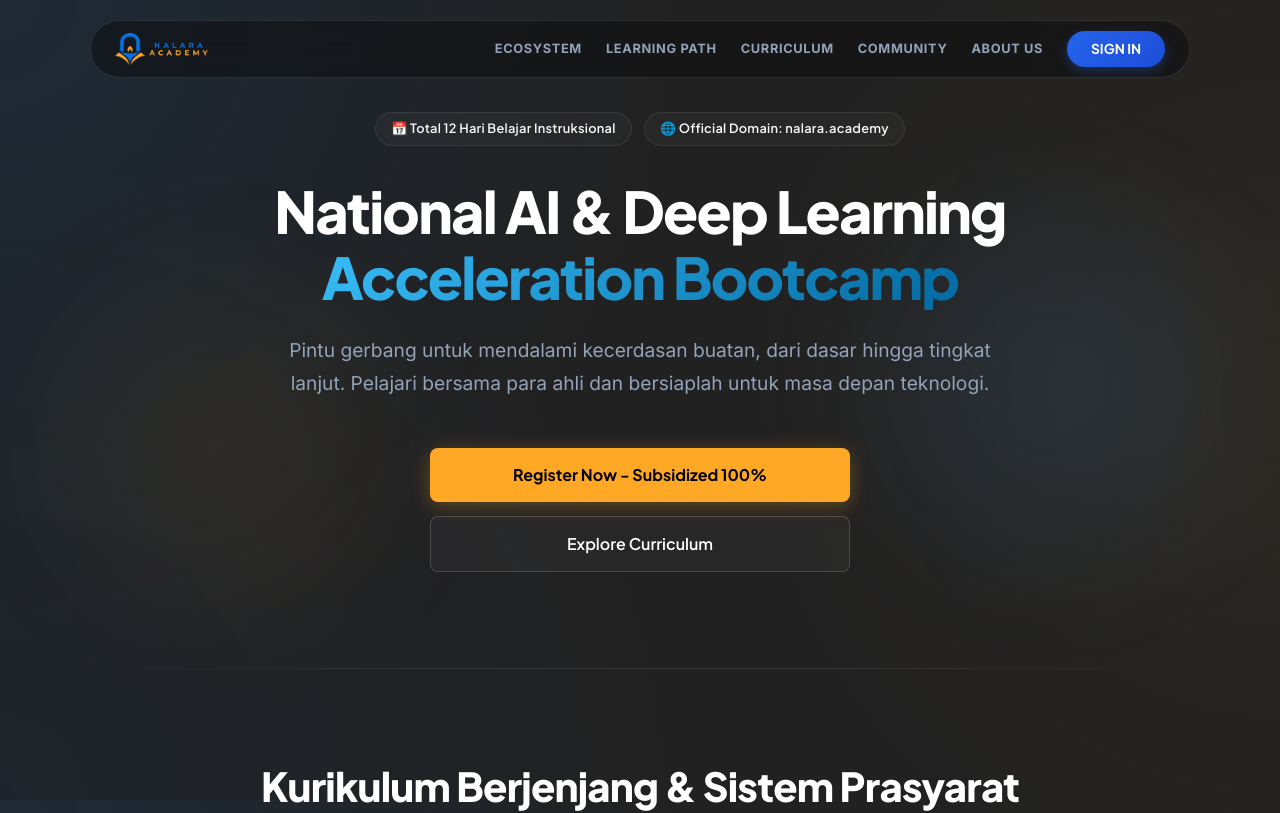
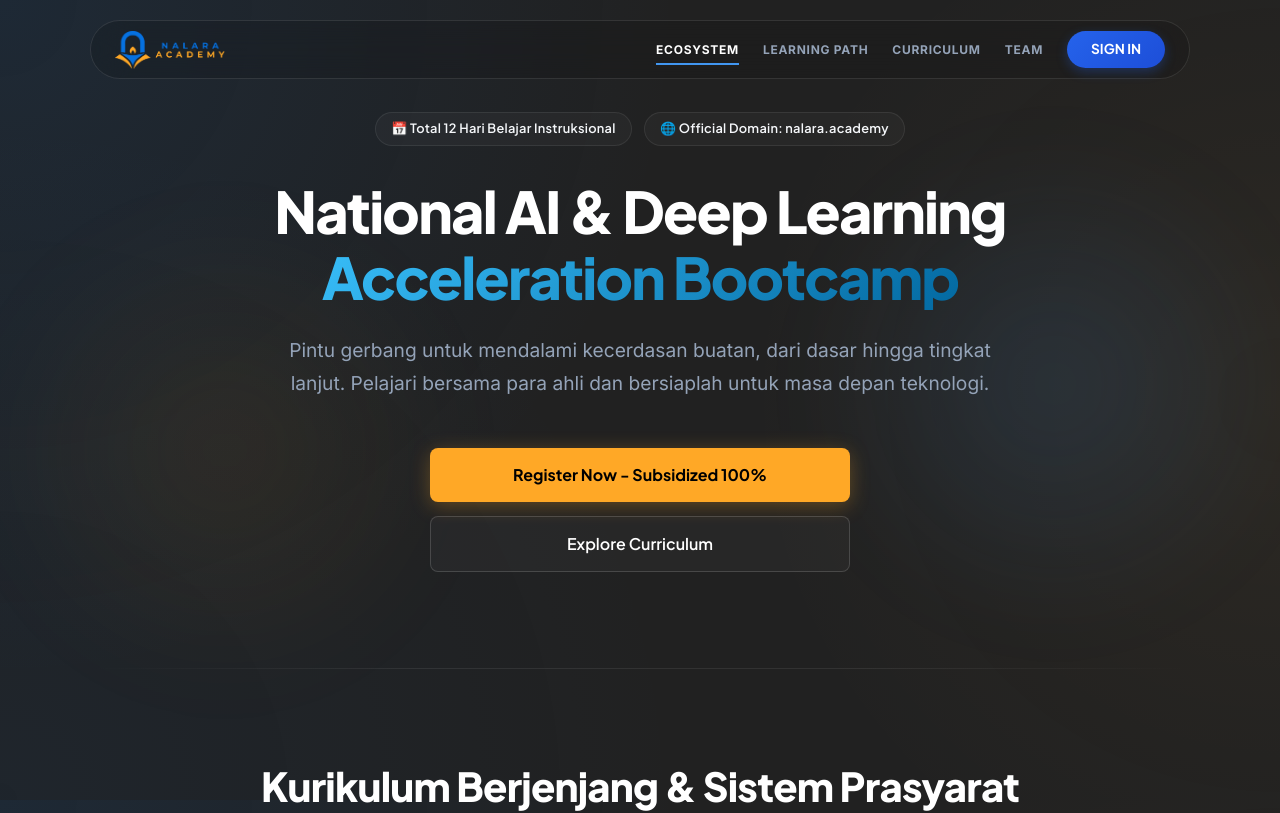
Before and after one commit to frgofficial25/nalara-fe, a Next.js app: page / in a window 1280 px wide. Shown: the top 813 px of the page. Built offline with nearby package versions, Linux system fonts and the light colour scheme.

Commit message:
update navbar

```diff
--- a/src/app/globals.css
+++ b/src/app/globals.css
@@ -338,39 +338,125 @@ p {
   gap: 1.5rem;
 }
 
+.nav-link {
+  font-size: 12px;
+  font-weight: 750;
+  color: #94a3b8;
+  text-decoration: none;
+  letter-spacing: 0.06em;
+  transition: color 0.2s ease;
+  position: relative;
+  padding: 2px 0;
+}
+
+.nav-link::after {
+  content: '';
+  position: absolute;
+  bottom: -4px;
+  left: 0;
+  width: 100%;
+  height: 2px;
+  background: var(--azure);
+  transform: scaleX(0);
+  transform-origin: left center;
+  transition: transform 0.2s cubic-bezier(0.4, 0, 0.2, 1);
+}
+
+.nav-link:hover {
+  color: var(--white);
+}
+
+.nav-link:hover::after,
+.nav-link.active::after {
+  transform: scaleX(1);
+}
+
+.nav-link.active {
+  color: var(--white);
+}
+
 .hamburger-btn {
   display: none;
-  background: none;
+  flex-direction: column;
+  justify-content: space-between;
+  width: 22px;
+  height: 16px;
+  background: transparent;
   border: none;
-  color: var(--white);
-  font-size: 1.5rem;
   cursor: pointer;
+  padding: 0;
+  z-index: 101;
+}
+
+.hamburger-btn span {
+  display: block;
+  width: 100%;
+  height: 2px;
+  background-color: var(--white);
+  border-radius: 2px;
+  transition: all 0.3s cubic-bezier(0.4, 0, 0.2, 1);
+}
+
+.hamburger-btn.open span:nth-child(1) {
+  transform: translateY(7px) rotate(45deg);
+}
+
+.hamburger-btn.open span:nth-child(2) {
+  opacity: 0;
+  transform: scaleX(0);
+}
+
+.hamburger-btn.open span:nth-child(3) {
+  transform: translateY(-7px) rotate(-45deg);
 }
 
 .mobile-menu {
   display: none;
   flex-direction: column;
-  background: rgba(33, 33, 33, 0.95);
-  backdrop-filter: blur(16px);
+  background: rgba(18, 18, 20, 0.95);
+  backdrop-filter: blur(20px);
+  -webkit-backdrop-filter: blur(20px);
   position: absolute;
   top: 100%;
   left: 0;
   width: 100%;
   padding: 1.5rem;
   border-bottom: 1px solid var(--border-color);
-  gap: 1rem;
+  gap: 0.75rem;
+  border-radius: 0 0 20px 20px;
 }
 
 .mobile-menu a {
   color: var(--grey-blue);
   text-decoration: none;
-  font-weight: 500;
-  padding: 0.5rem 0;
-  transition: color 0.2s ease;
+  font-weight: 600;
+  padding: 8px 12px;
+  border-radius: 8px;
+  transition: all 0.2s ease;
+  position: relative;
 }
 
-.mobile-menu a:hover {
+.mobile-menu a::after {
+  content: '';
+  position: absolute;
+  left: 12px;
+  bottom: 4px;
+  width: calc(100% - 24px);
+  height: 2px;
+  background: var(--azure);
+  transform: scaleX(0);
+  transform-origin: left center;
+  transition: transform 0.3s ease;
+}
+
+.mobile-menu a.active {
   color: var(--white);
+  background: rgba(65, 150, 240, 0.08);
+}
+
+.mobile-menu a.active::after,
+.mobile-menu a:hover::after {
+  transform: scaleX(1);
 }
 
 @media (max-width: 768px) {
@@ -378,7 +464,7 @@ p {
     display: none;
   }
   .hamburger-btn {
-    display: block;
+    display: flex;
   }
   .mobile-menu.open {
     display: flex;
--- a/src/app/page.tsx
+++ b/src/app/page.tsx
@@ -9,12 +9,19 @@ import Team from '../components/landingpage/Team';
 import Footer from '../components/landingpage/Footer';
 
 export default function LandingPage() {
+  const [activeItem, setActiveItem] = React.useState('ECOSYSTEM');
   const [isMobileMenuOpen, setIsMobileMenuOpen] = React.useState(false);
 
   const scrollToSection = (id: string) => {
     const el = document.getElementById(id);
     if (el) el.scrollIntoView({ behavior: 'smooth' });
     setIsMobileMenuOpen(false);
+  };
+
+  const handleLinkClick = (e: React.MouseEvent, name: string, id: string) => {
+    e.preventDefault();
+    setActiveItem(name);
+    scrollToSection(id);
   };
 
   return (
@@ -27,11 +34,34 @@ export default function LandingPage() {
           </div>
 
           <div className="nav-links-desktop" style={styles.navLinks}>
-            <a href="#syllabus" style={styles.navLink}>ECOSYSTEM</a>
-            <a href="#syllabus" style={styles.navLink}>LEARNING PATH</a>
-            <a href="#syllabus" style={styles.navLink}>CURRICULUM</a>
-            <a href="#pricing" style={styles.navLink}>COMMUNITY</a>
-            <a href="#pricing" style={styles.navLink}>ABOUT US</a>
+            <a
+              href="#syllabus"
+              className={`nav-link ${activeItem === 'ECOSYSTEM' ? 'active' : ''}`}
+              onClick={(e) => handleLinkClick(e, 'ECOSYSTEM', 'syllabus')}
+            >
+              ECOSYSTEM
+            </a>
+            <a
+              href="#pathway"
+              className={`nav-link ${activeItem === 'LEARNING PATH' ? 'active' : ''}`}
+              onClick={(e) => handleLinkClick(e, 'LEARNING PATH', 'pathway')}
+            >
+              LEARNING PATH
+            </a>
+            <a
+              href="#syllabus"
+              className={`nav-link ${activeItem === 'CURRICULUM' ? 'active' : ''}`}
+              onClick={(e) => handleLinkClick(e, 'CURRICULUM', 'syllabus')}
+            >
+              CURRICULUM
+            </a>
+            <a
+              href="#team"
+              className={`nav-link ${activeItem === 'TEAM' ? 'active' : ''}`}
+              onClick={(e) => handleLinkClick(e, 'TEAM', 'team')}
+            >
+              TEAM
+            </a>
             <button
               className="nalara-btn"
               style={styles.navCta}
@@ -42,19 +72,44 @@ export default function LandingPage() {
           </div>
 
           <button
-            className="hamburger-btn"
+            className={`hamburger-btn ${isMobileMenuOpen ? 'open' : ''}`}
             onClick={() => setIsMobileMenuOpen(!isMobileMenuOpen)}
           >
-            {isMobileMenuOpen ? '✕' : '☰'}
+            <span></span>
+            <span></span>
+            <span></span>
           </button>
         </div>
 
         <div className={`mobile-menu ${isMobileMenuOpen ? 'open' : ''}`} style={styles.mobileMenu}>
-          <a href="#syllabus" onClick={() => scrollToSection('syllabus')}>ECOSYSTEM</a>
-          <a href="#syllabus" onClick={() => scrollToSection('syllabus')}>LEARNING PATH</a>
-          <a href="#syllabus" onClick={() => scrollToSection('syllabus')}>CURRICULUM</a>
-          <a href="#pricing" onClick={() => scrollToSection('pricing')}>COMMUNITY</a>
-          <a href="#pricing" onClick={() => scrollToSection('pricing')}>ABOUT US</a>
+          <a
+            href="#syllabus"
+            className={activeItem === 'ECOSYSTEM' ? 'active' : ''}
+            onClick={(e) => handleLinkClick(e, 'ECOSYSTEM', 'syllabus')}
+          >
+            ECOSYSTEM
+          </a>
+          <a
+            href="#pathway"
+            className={activeItem === 'LEARNING PATH' ? 'active' : ''}
+            onClick={(e) => handleLinkClick(e, 'LEARNING PATH', 'pathway')}
+          >
+            LEARNING PATH
+          </a>
+          <a
+            href="#syllabus"
+            className={activeItem === 'CURRICULUM' ? 'active' : ''}
+            onClick={(e) => handleLinkClick(e, 'CURRICULUM', 'syllabus')}
+          >
+            CURRICULUM
+          </a>
+          <a
+            href="#team"
+            className={activeItem === 'TEAM' ? 'active' : ''}
+            onClick={(e) => handleLinkClick(e, 'TEAM', 'team')}
+          >
+            TEAM
+          </a>
           <button
             className="nalara-btn"
             style={{ ...styles.navCta, width: '100%' }}
@@ -107,7 +162,7 @@ const styles: Record<string, React.CSSProperties> = {
     left: '50%',
     transform: 'translateX(-50%)',
     zIndex: 100,
-    background: 'rgba(11, 11, 12, 0.45)',
+    background: 'rgba(11, 11, 12, 0.15)',
     backdropFilter: 'blur(20px)',
     WebkitBackdropFilter: 'blur(20px)',
     border: '1px solid rgba(255, 255, 255, 0.1)',
@@ -126,7 +181,7 @@ const styles: Record<string, React.CSSProperties> = {
     alignItems: 'center',
   },
   logoImg: {
-    height: '32px',
+    height: '38px',
     width: 'auto',
   },
   logoTextGroup: {
--- a/src/components/landingpage/Pathway.tsx
+++ b/src/components/landingpage/Pathway.tsx
@@ -3,7 +3,7 @@ import Card from '../quiz/Card';
 
 export default function Pathway() {
   return (
-    <section style={styles.pathwaySection}>
+    <section style={styles.pathwaySection} id="pathway">
       <div style={styles.sectionHeader}>
         <h2 style={styles.sectionTitle}>Kurikulum Berjenjang & Sistem Prasyarat</h2>
         <p style={styles.sectionDesc}>
```
